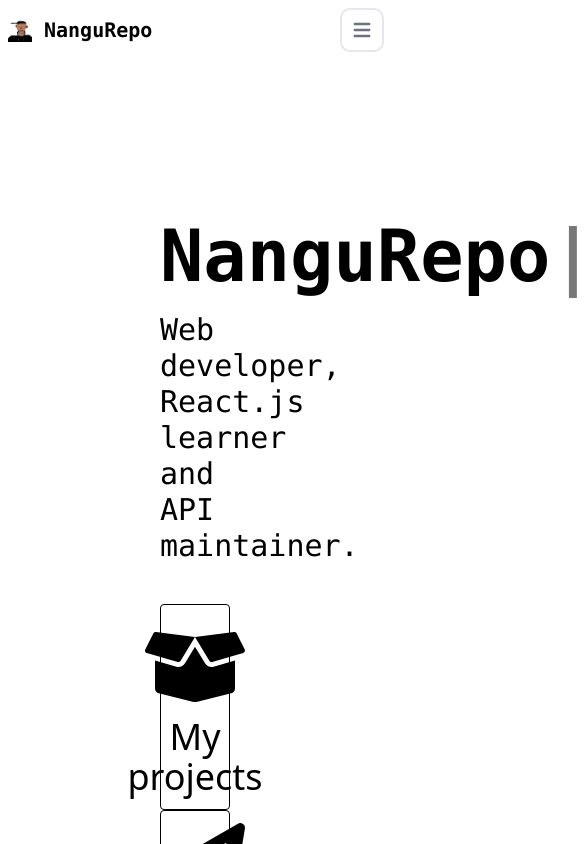
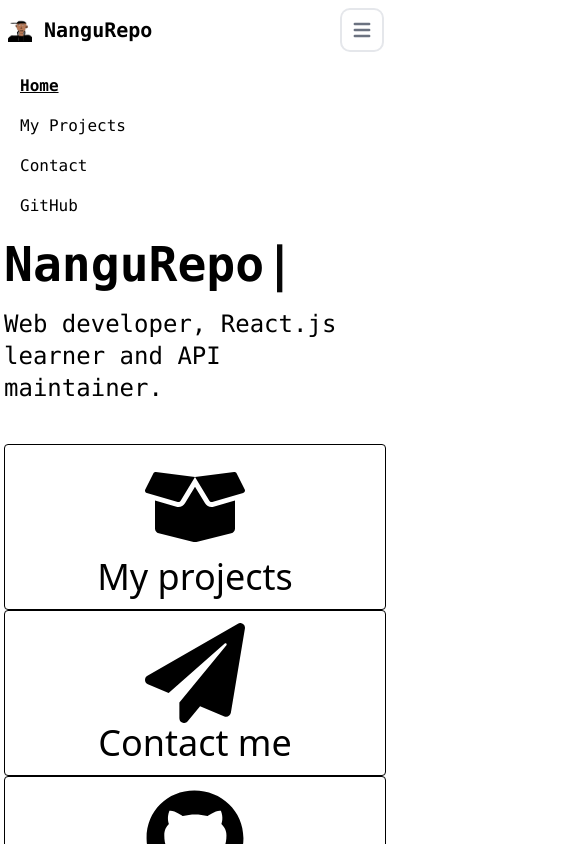
Before and after one commit to ppege/nangurepo.com, a React (Create React App) app in the folder app/: page /#/ in a window 390 px wide. Both pictures are taken after a click on the button "Open main menu". Shown: the top 844 px of the page, 585 px wide, since content can reach past the window. Built offline with nearby package versions, Linux system fonts and the light colour scheme.

Commit message:
responsive

```diff
--- a/app/src/components/Footer.js
+++ b/app/src/components/Footer.js
@@ -4,12 +4,12 @@ import { FaGithub, FaTwitter, FaDiscord, FaReddit } from 'react-icons/fa'
 
 export default function Footer() {
     return (
-        <footer className="text-center lg:text-left dark:bg-gray-900 dark:text-gray-100 bg-gray-100 text-gray-600 mb-auto push-up">
-            <div className="text-center justify-center items-center divide-x-2 font-mono p-6 flex flex-row">
+        <footer className="text-center text-sm md:text-md lg:text-left dark:bg-gray-900 dark:text-gray-100 bg-gray-100 text-gray-600 mb-auto push-up">
+            <div className="text-center justify-center items-center md:divide-x-2 font-mono p-6 flex flex-col md:flex-row">
                 <div>
                     <span>Copyright © 2022 <p className="text-gray-600 dark:text-gray-200 font-semibold inline mr-8">NanguRepo</p></span>
                 </div>
-                <div className="flex flex-row pl-4">
+                <div className="pl-4 flex flex-row items-center">
                     <IconButton href="https://github.com/nangurepo" newTab={true} className="border-0 w-auto" icon={<FaGithub />} />
                     <IconButton href="https://twitter.com/ytnangu" newTab={true} className="border-0 w-auto" icon={<FaTwitter />} />
                     <IconButton href="https://discord.gg/xJK9VtVguF" newTab={true} className="border-0 w-auto" icon={<FaDiscord />} />
--- a/app/src/components/Header.js
+++ b/app/src/components/Header.js
@@ -1,5 +1,6 @@
 import React from 'react'
 import logo from '../logo.png'
+import $ from 'jquery'
 
 export default function Header(props) {
   return (
@@ -10,7 +11,7 @@ export default function Header(props) {
                 <img src={logo} className="mr-3 h-6 sm:h-10" alt="NanguRepo Logo" />
                 <span className="self-center text-xl font-semibold font-mono whitespace-nowrap dark:text-white">NanguRepo</span>
             </a>
-            <button data-collapse-toggle="mobile-menu" type="button" className="inline-flex items-center p-2 ml-3 text-sm text-gray-500 rounded-lg md:hidden hover:bg-gray-100 focus:outline-none focus:ring-2 focus:ring-gray-200 dark:text-gray-400 dark:hover:bg-gray-700 dark:focus:ring-gray-600" aria-controls="mobile-menu-2" aria-expanded="false">
+            <button onClick={() => {$('#mobile-menu').toggleClass('hidden')}} data-collapse-toggle="mobile-menu" type="button" className="inline-flex items-center p-2 ml-3 text-sm text-gray-500 rounded-lg md:hidden hover:bg-gray-100 focus:outline-none focus:ring-2 focus:ring-gray-200 dark:text-gray-400 dark:hover:bg-gray-700 dark:focus:ring-gray-600" aria-controls="mobile-menu-2" aria-expanded="false">
               <span className="sr-only">Open main menu</span>
               <svg className="w-6 h-6" fill="currentColor" viewBox="0 0 20 20" xmlns="http://www.w3.org/2000/svg"><path fillRule="evenodd" d="M3 5a1 1 0 011-1h12a1 1 0 110 2H4a1 1 0 01-1-1zM3 10a1 1 0 011-1h12a1 1 0 110 2H4a1 1 0 01-1-1zM3 15a1 1 0 011-1h12a1 1 0 110 2H4a1 1 0 01-1-1z" clipRule="evenodd"></path></svg>
               <svg className="hidden w-6 h-6" fill="currentColor" viewBox="0 0 20 20" xmlns="http://www.w3.org/2000/svg"><path fillRule="evenodd" d="M4.293 4.293a1 1 0 011.414 0L10 8.586l4.293-4.293a1 1 0 111.414 1.414L11.414 10l4.293 4.293a1 1 0 01-1.414 1.414L10 11.414l-4.293 4.293a1 1 0 01-1.414-1.414L8.586 10 4.293 5.707a1 1 0 010-1.414z" clipRule="evenodd"></path></svg>
@@ -18,13 +19,13 @@ export default function Header(props) {
             <div className="hidden w-full md:block md:w-auto" id="mobile-menu">
               <ul className="flex flex-col mt-4 md:flex-row md:space-x-8 md:mt-0 md:text-lg md:font-medium">
                 {[
-                  ['Home', '/'],
-                  ['My Projects', '/projects'],
-                  ['Contact', '/contact'],
-                  ['GitHub', '/github']
-                ].map(([title, url]) => (
+                  ['Home', '/#/'],
+                  ['My Projects', '/#/projects'],
+                  ['Contact', '/#/contact'],
+                  ['GitHub', 'https://github.com/nangurepo', '_blank']
+                ].map(([title, url, target]) => (
                   <li key={title}>
-                    <a href={`/#${url}`} key={title} className={`navbar-item text-black dark:text-white hover:bg-gray-50 md:hover:bg-transparent md:border-0 md:hover:text-blue-700 md:p-0 md:dark:hover:text-white dark:hover:bg-gray-700 dark:hover:text-white md:dark:hover:bg-transparent dark:border-gray-700 ${title === props.page ? 'font-bold underline': 'hover-underline-animation'}`} aria-current="page">{title}</a>
+                    <a href={`${url}`} key={title} target={target} className={`navbar-item text-black dark:text-white hover:bg-gray-50 md:hover:bg-transparent md:border-0 md:hover:text-blue-700 md:p-0 md:dark:hover:text-white dark:hover:bg-gray-700 dark:hover:text-white md:dark:hover:bg-transparent dark:border-gray-700 ${title === props.page ? 'font-bold underline': 'hover-underline-animation'}`} aria-current="page">{title}</a>
                   </li>
                 ))}
               </ul>
--- a/app/src/components/Hero.js
+++ b/app/src/components/Hero.js
@@ -4,10 +4,10 @@ import Typewriter from 'typewriter-effect';
 export default function Hero(props) {
     return (
         <>
-            <h1 className="text-7xl font-bold">
+            <h1 className="text-5xl md:text-7xl font-bold">
                 <Typewriter onInit={(typewriter) => {typewriter.typeString(props.title).start();}}/>
             </h1>
-            <h2 className="text-3xl mt-5 fade-in">{props.subtitle}</h2>
+            <h2 className="text-2xl md:text-3xl mt-5 fade-in">{props.subtitle}</h2>
         </>
     );
   }
--- a/app/src/index.css
+++ b/app/src/index.css
@@ -8,7 +8,10 @@
         @apply block py-2 pr-4 pl-3 text-gray-700 border-b border-gray-100 font-mono;
     }
     .app-icon {
-        @apply object-cover w-full h-full md:w-48 md:h-48 md:rounded-3xl;
+        @apply object-cover w-48 h-48 rounded-3xl;
+    }
+    .hero-container {
+        @apply p-1 md:p-40 h-auto w-fit items-center md:w-auto font-mono dark:text-white fade-in-down;
     }
 
 }
--- a/app/src/pages/contact.js
+++ b/app/src/pages/contact.js
@@ -10,7 +10,7 @@ export default function Home() {
   return (
     <div className="dark:bg-gray-800">
       <Header page="Contact" />
-      <div class="p-40 h-auto font-mono dark:text-white fade-in-down">
+      <div className="hero-container">
         <Hero title="Contact me" subtitle="These are my social media profiles, where you can contact me." />
         <div className="mt-10" />
         <div className="lg:columns-4">
--- a/app/src/pages/home.js
+++ b/app/src/pages/home.js
@@ -10,7 +10,7 @@ export default function Home() {
   return (
     <div className="dark:bg-gray-800">
       <Header page="Home" />
-      <div className="p-40 h-auto font-mono dark:text-white fade-in-down">
+      <div className="hero-container">
         <Hero title="NanguRepo" subtitle="Web developer, React.js learner and API maintainer." />
         <div className="lg:columns-3 mt-10">
           <div><IconButton href='/#/projects' text="My projects" icon={<FaBoxOpen size="100" />} className="text-4xl h-full w-full font-sans" /></div>
--- a/app/src/pages/projects.js
+++ b/app/src/pages/projects.js
@@ -12,7 +12,7 @@ export default function Projects() {
     return (
       <div className="dark:bg-gray-800">
         <Header page="My Projects" />
-        <div className="p-40 -mb-20 h-auto font-mono dark:text-white fade-in-down">
+        <div className="hero-container">
           <Hero title="My Projects" subtitle="These are the projects I've created." />
           <div className="lg:columns-3 mt-10">
             <ImageButton href='https://viggoscrape.nangurepo.com' text="Viggoscrape" image={<img src={ViggoscrapeLogo} className="app-icon" />} />
```
